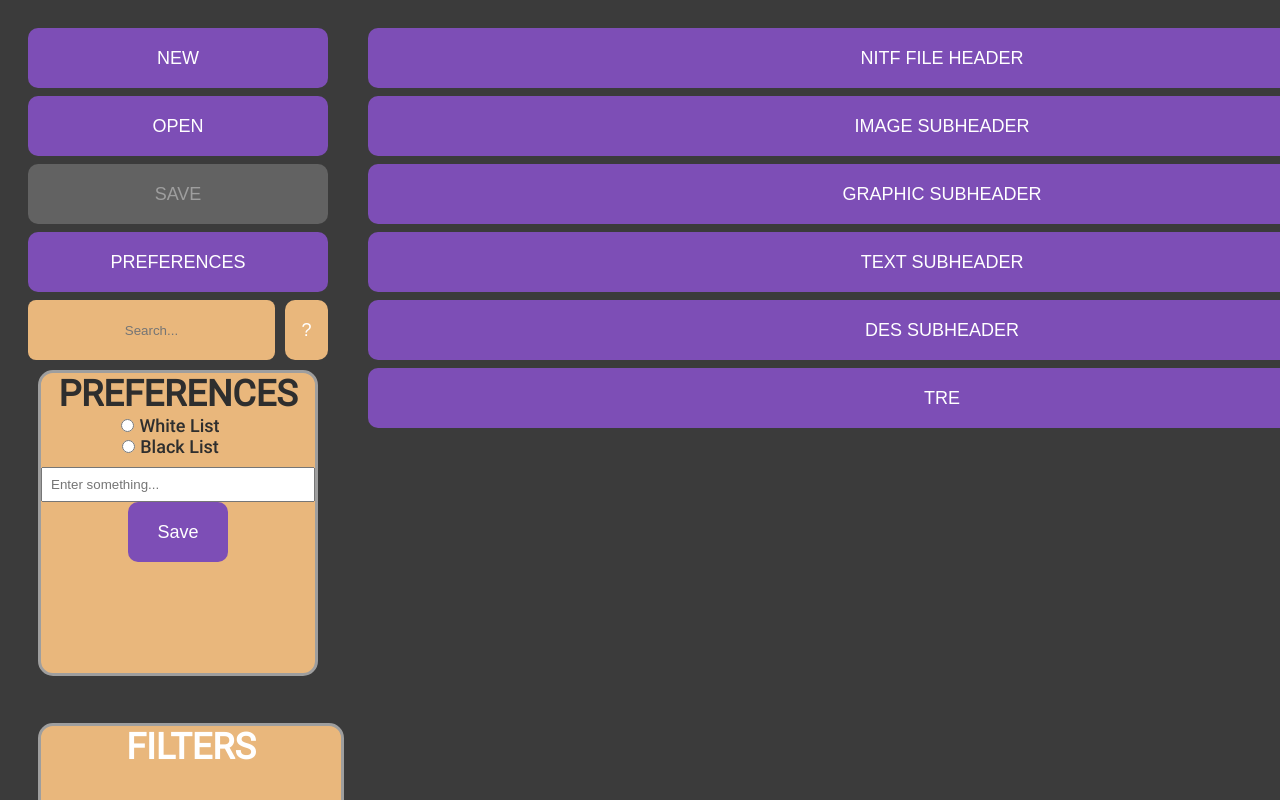
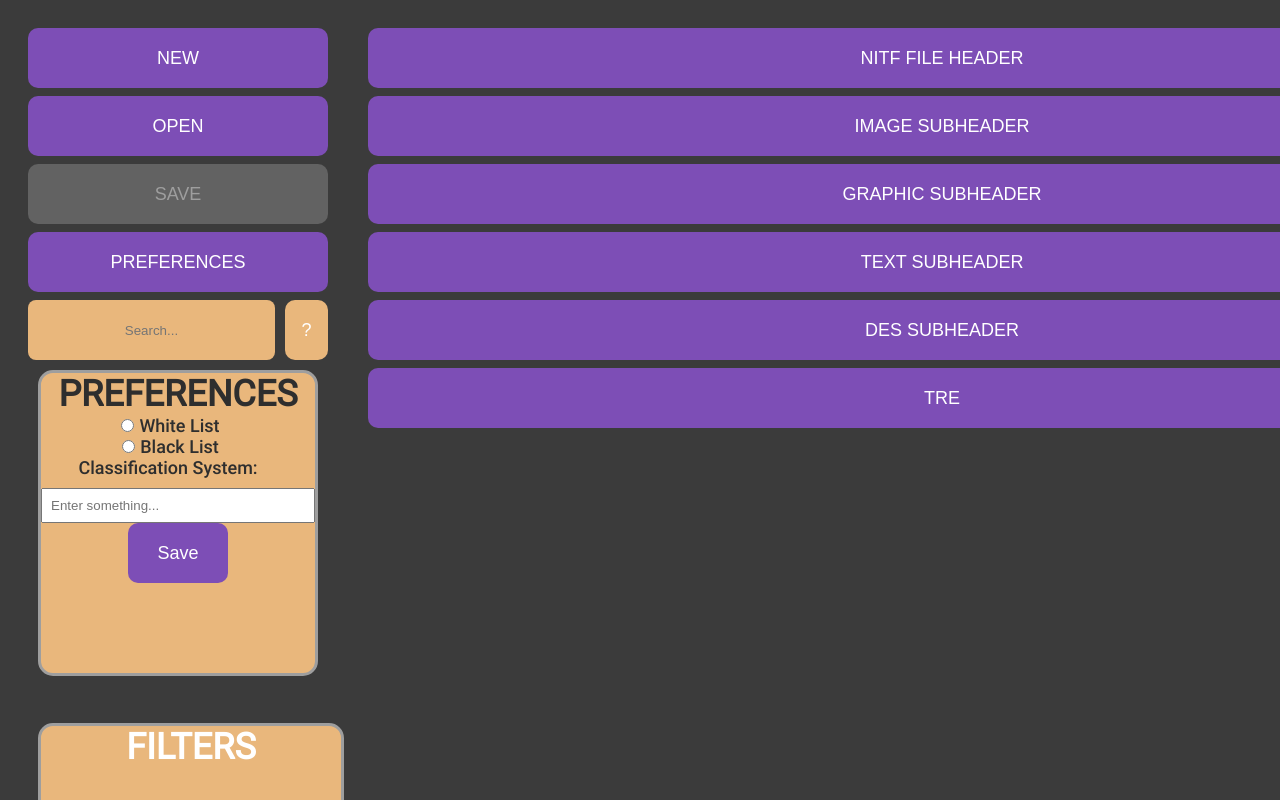
Before and after one commit to aramis-matos/RE-UI-Remake, a React (Vite) app: page / in a window 1280 px wide. Shown: the top 800 px of the page. Built offline with nearby package versions, Linux system fonts and the light colour scheme; the HTML template or start-up script is replaced by a standard one.

Commit message:
One more fix

```diff
--- a/src/popups/PreferencesOnPage.jsx
+++ b/src/popups/PreferencesOnPage.jsx
@@ -47,6 +47,9 @@ Classification Secuirty System: ${inputSecuritySystem}`);
               <label htmlFor="blackList">Black List</label>
             </div>
             <div>
+              <div>
+              </div>
+              <label>Classification System:</label>
               <input
                 type="text"
                 value={inputSecuritySystem}
```
